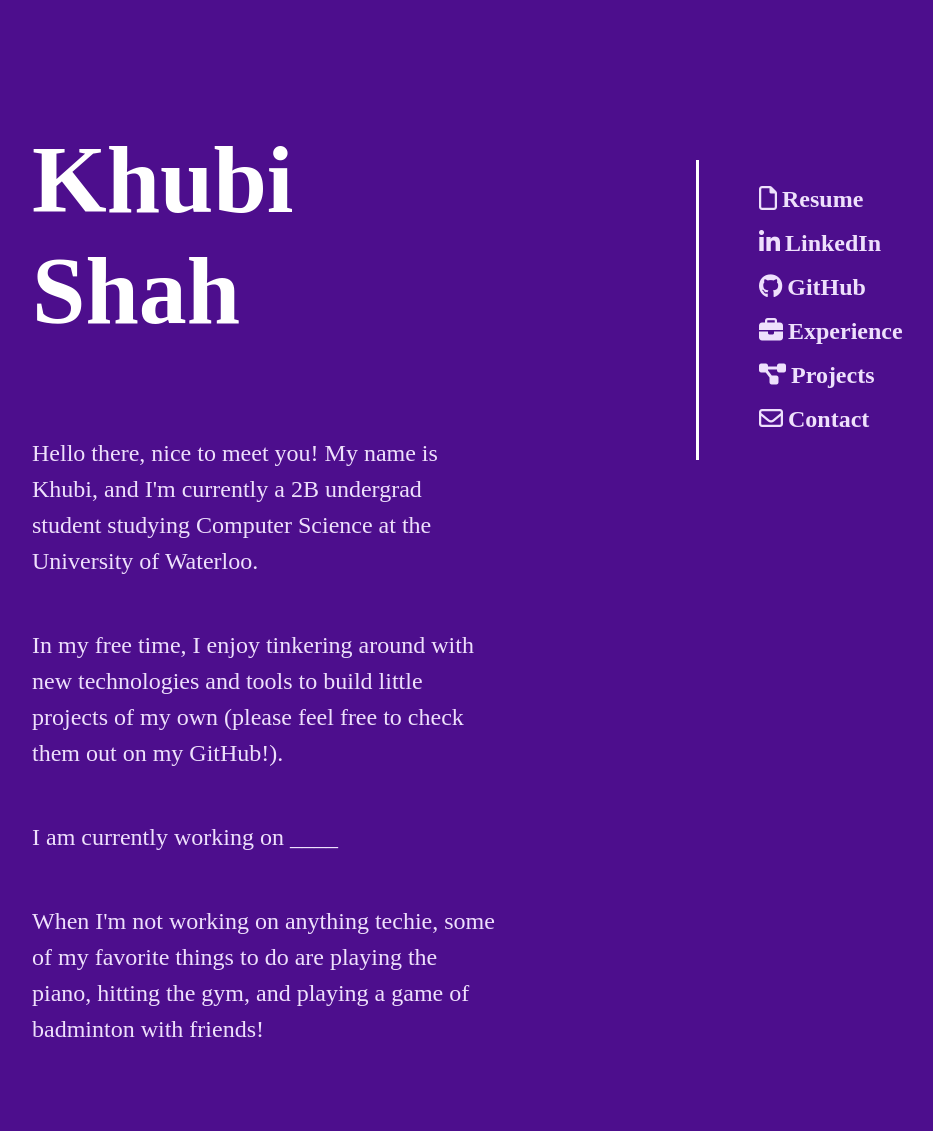
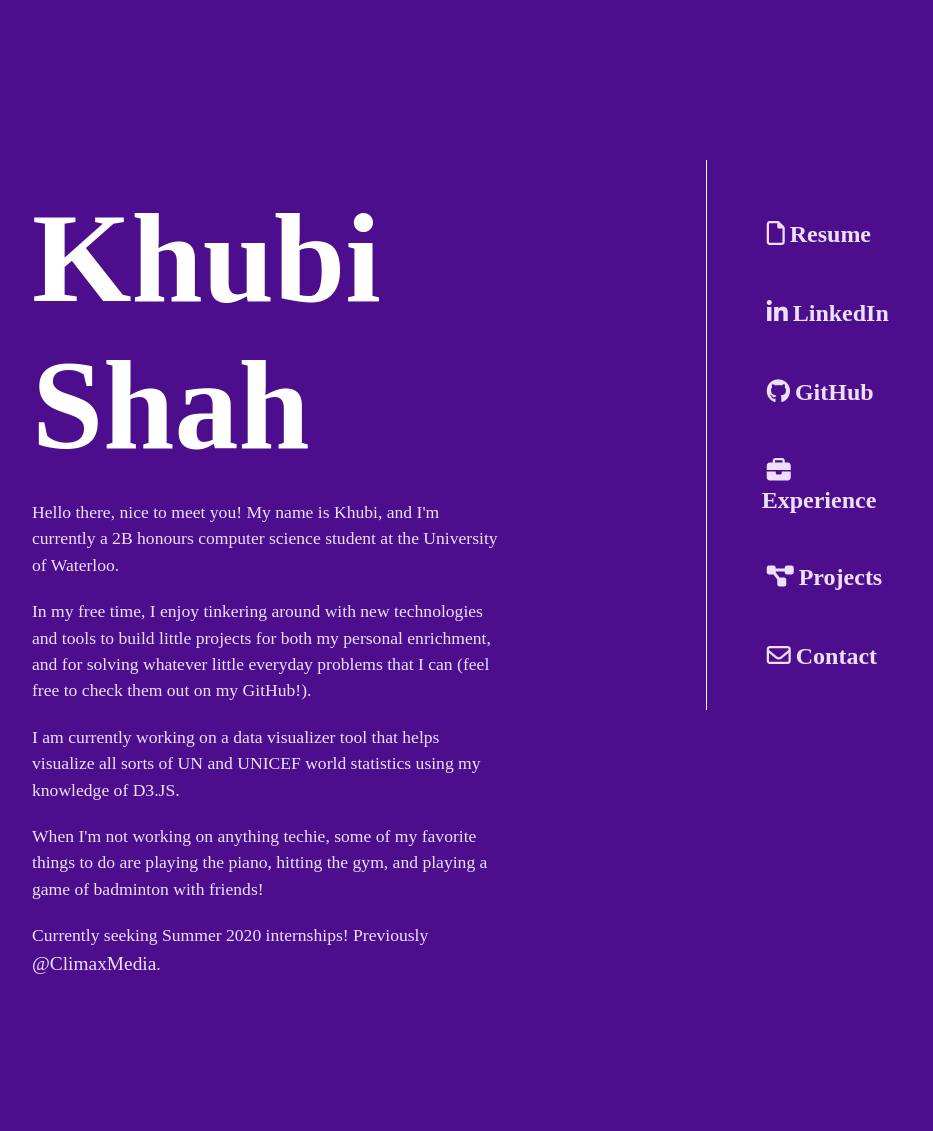
Before and after one commit to khubishah/khubishah.github.io, a Jekyll site: the page built from index.html, in a window 1280 px wide. Shown: the whole page, without its empty margins (160-1093 px from the left). Built offline with Jekyll 4.4.1, drawn with Linux system fonts in a browser that asks for light colours; nearby versions of some CDN libraries; some web fonts are replaced; after the commit the page ends 1038 px from its top, so only the background shows below that.

Commit message:
prettier

```diff
--- a/_layouts/default.html
+++ b/_layouts/default.html
@@ -11,14 +11,13 @@
 		<body>
 			<div class="bio">
 				<h1>Khubi Shah</h1>
-				<p>Hello there, nice to meet you! My name is Khubi, and I'm currently a 2B undergrad student studying Computer Science at the University of Waterloo.</p>
-				<p>In my free time, I enjoy tinkering around with new technologies and tools to build little projects of my own (please feel free to check them out on my GitHub!).</p>
-				<p>I am currently working on ____</p>
+				<p>Hello there, nice to meet you! My name is Khubi, and I'm currently a 2B honours computer science student at the University of Waterloo.</p>
+				<p>In my free time, I enjoy tinkering around with new technologies and tools to build little projects for both my personal enrichment, and for solving whatever little everyday problems that I can (feel free to check them out on my GitHub!).</p>
+				<p>I am currently working on a data visualizer tool that helps visualize all sorts of UN and UNICEF world statistics using my knowledge of D3.JS.</p>
 				<p>When I'm not working on anything techie, some of my favorite things to do are playing the piano, hitting the gym, and playing a game of badminton with friends!</p>
+				<p>Currently seeking Summer 2020 internships! Previously <a id="climax" href="https://climaxmedia.com/">@ClimaxMedia</a>.</p>
 			</div>
-			<div id="divider">
-
-			</div>
+			<div id="divider"></div>
 			<nav>
 	    		<ul>
 	        		<li><a href=""><i class="far fa-file"></i>Resume</a></li>
--- a/css/main.css
+++ b/css/main.css
@@ -10,8 +10,8 @@ body {
 }
 #divider {
     margin: 100px 50px 0px 200px;
-    height: 300px;
-    width: 10px;
+    height: 550px;
+    width: 3px;
     background-color: white;
 }
 nav {
@@ -30,7 +30,7 @@ nav ul {
     justify-content: space-evenly;
 }
 nav ul li{
-    padding: 5px 5px 5px 5px;
+    padding: 40px 5px 5px 5px;
     display: inline;
     margin-right: 20px;
 }
@@ -56,13 +56,24 @@ a:hover {
 
 }
 h1 {
-    font-size: 6em;
+    font-size: 8em;
+    margin: 125px 0px 0px 0px;
     font-family: 'Frank Ruhl Libre', serif;
     color: #FFFFFF;
 }
 p {
-    font-size: 1.5em;
+    margin: 20px 0px 0px 0px;
+    font-size: 1.1em;
     line-height: 1.5em;
     color: #EEE0FC;
     font-family: 'Frank Ruhl Libre', serif;
 }
+
+
+#climax {
+margin: 20px 0px 0px 0px;
+    font-size: 1.1em;
+    line-height: 1.5em;
+    color: #EEE0FC;
+    font-family: 'Frank Ruhl Libre', serif;
+}
```
